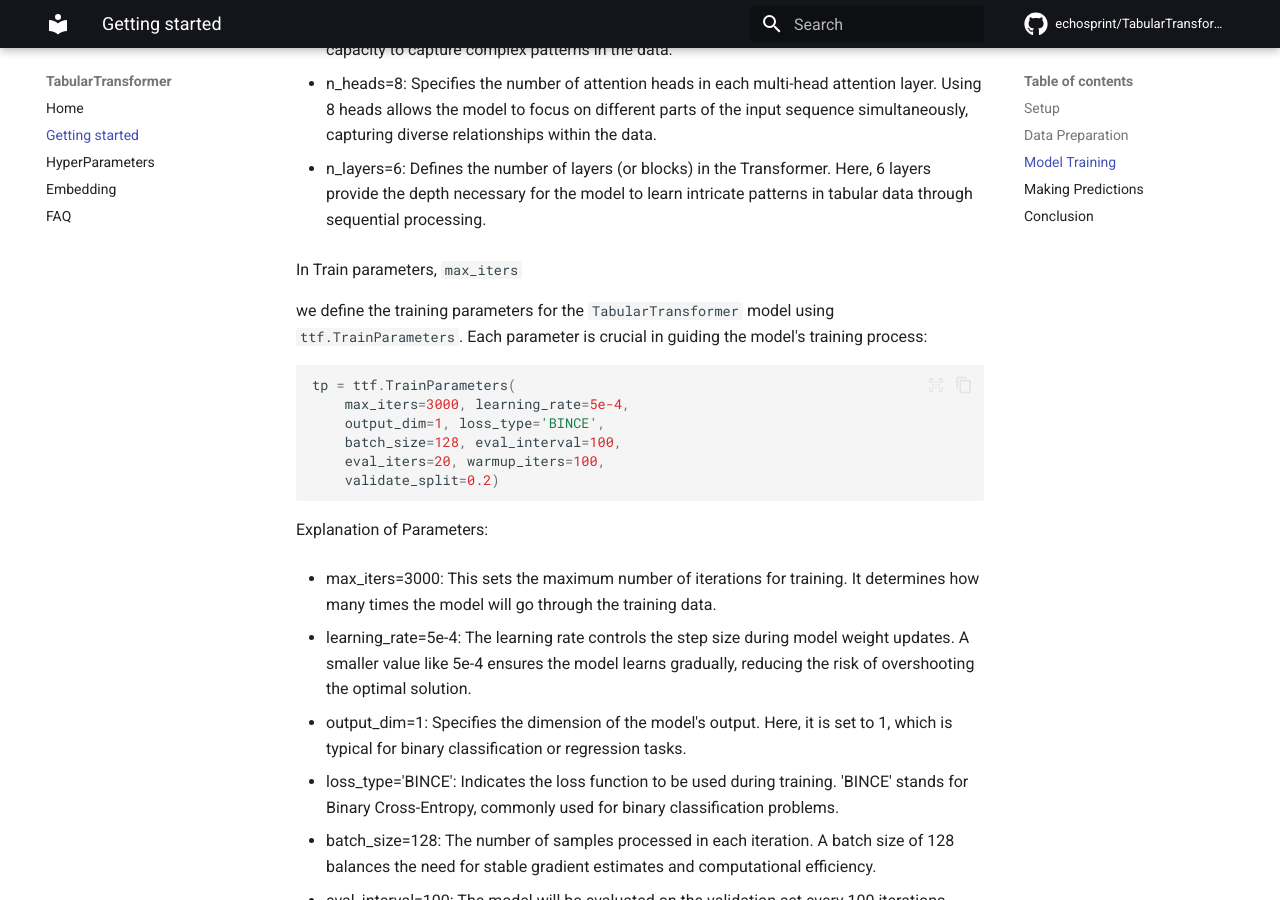
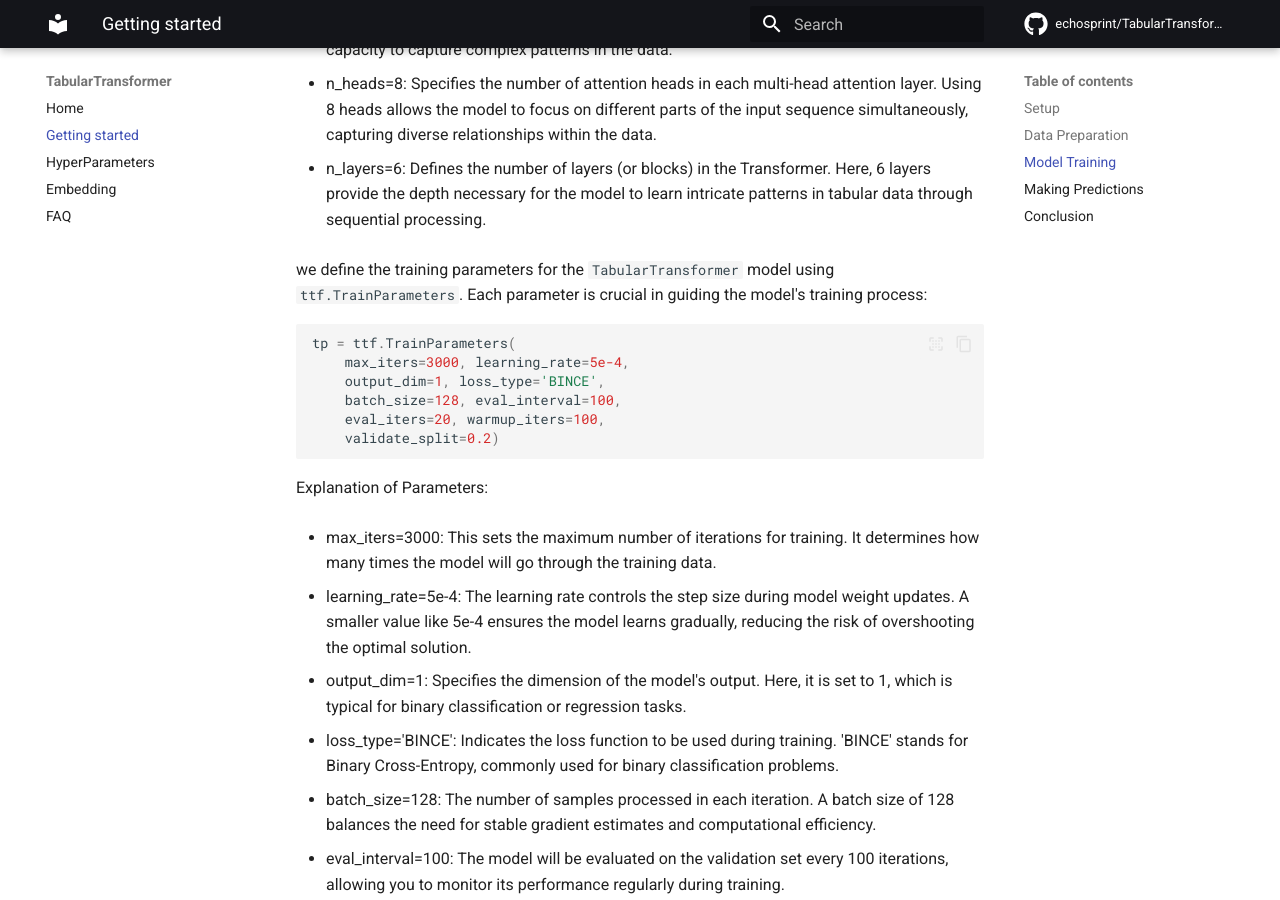
Before and after one commit to echosprint/TabularTransformer, an MkDocs documentation site: the page built from docs/getting-started.md, in a window 1280 px wide and 900 px high, scrolled down 3327 px. Built offline with MkDocs 1.6.1 and Material for MkDocs 9.7.7, drawn with Linux system fonts in a browser that asks for light colours; nearby versions of some CDN libraries; library files that are not in the unit come from our copies; comment, search, counter and statistics services are not loaded.

```diff
--- a/docs/getting-started.md
+++ b/docs/getting-started.md
@@ -150,7 +150,6 @@
 
    - n_layers=6: Defines the number of layers (or blocks) in the Transformer. Here, 6 layers provide the depth necessary for the model to learn intricate patterns in tabular data through sequential processing.
 
-In Train parameters, `max_iters`
 
 we define the training parameters for the `TabularTransformer` model using `ttf.TrainParameters`. Each parameter is crucial in guiding the model's training process:
 
```
Also changed, not shown: 1 other file.
